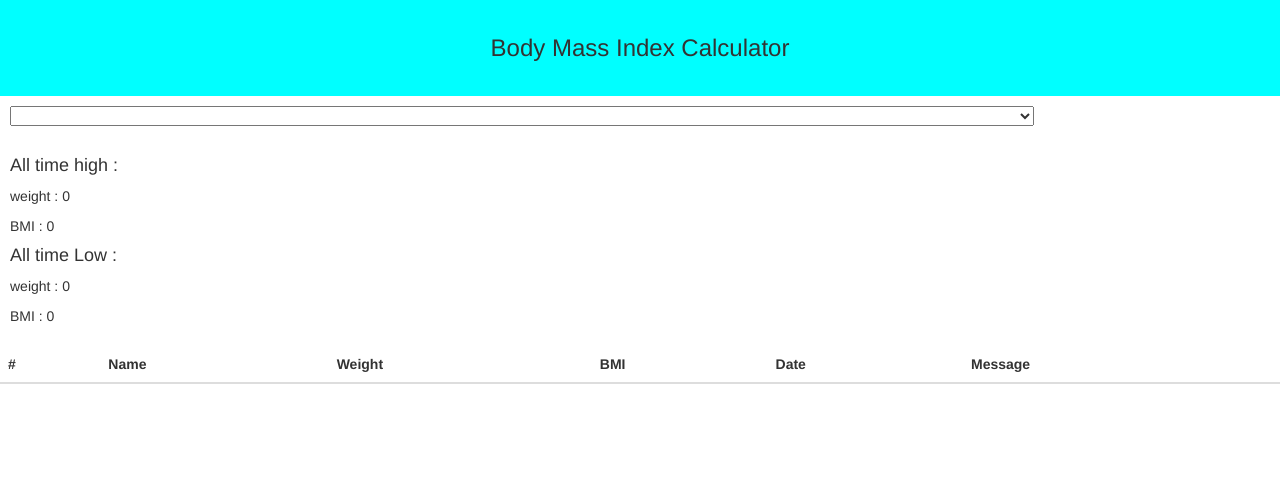
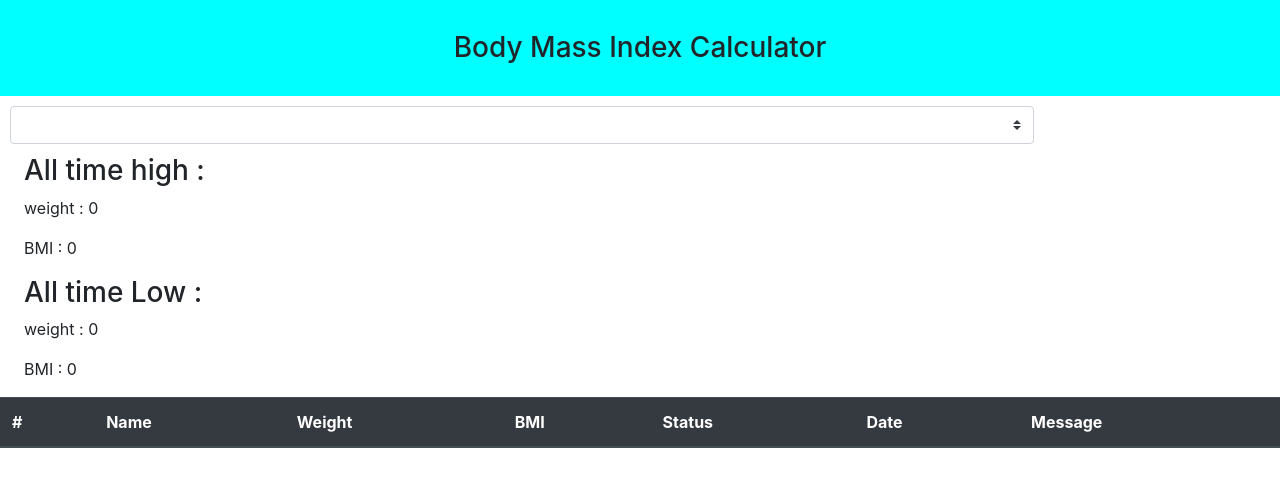
Before and after one commit to codebantai/bmi_backend, a website: page public/admin.html in a window 1280 px wide. Drawn offline with nearby package versions, Linux system fonts and the light colour scheme; no server answers.

Commit message:
fixed bootstrap styles

```diff
--- a/public/admin.html
+++ b/public/admin.html
@@ -5,45 +5,45 @@
     <meta http-equiv="X-UA-Compatible" content="IE=edge">
     <meta name="viewport" content="width=device-width, initial-scale=1.0">
     <!-- Latest compiled and minified CSS -->
-    <link rel="stylesheet" href="https://maxcdn.bootstrapcdn.com/bootstrap/3.4.1/css/bootstrap.min.css">
+    <link rel="stylesheet" href="https://stackpath.bootstrapcdn.com/bootstrap/4.3.1/css/bootstrap.min.css" integrity="sha384-ggOyR0iXCbMQv3Xipma34MD+dH/1fQ784/j6cY/iJTQUOhcWr7x9JvoRxT2MZw1T" crossorigin="anonymous">
     <link rel="stylesheet" href="./styles.css">
     <!-- jQuery library -->
-    <script src="https://ajax.googleapis.com/ajax/libs/jquery/3.5.1/jquery.min.js"></script>
-
-    <!-- Latest compiled JavaScript -->
-    <script src="https://maxcdn.bootstrapcdn.com/bootstrap/3.4.1/js/bootstrap.min.js"></script>
+    <script src="https://code.jquery.com/jquery-3.3.1.slim.min.js" integrity="sha384-q8i/X+965DzO0rT7abK41JStQIAqVgRVzpbzo5smXKp4YfRvH+8abtTE1Pi6jizo" crossorigin="anonymous"></script>
+    <script src="https://cdnjs.cloudflare.com/ajax/libs/popper.js/1.14.7/umd/popper.min.js" integrity="sha384-UO2eT0CpHqdSJQ6hJty5KVphtPhzWj9WO1clHTMGa3JDZwrnQq4sF86dIHNDz0W1" crossorigin="anonymous"></script>
+    <script src="https://stackpath.bootstrapcdn.com/bootstrap/4.3.1/js/bootstrap.min.js" integrity="sha384-JjSmVgyd0p3pXB1rRibZUAYoIIy6OrQ6VrjIEaFf/nJGzIxFDsf4x0xIM+B07jRM" crossorigin="anonymous"></script>
     <title>Document</title>
 </head>
 <body>
     <header class="header">
-        <h3 class="display-4 center">Body Mass Index Calculator</h1>
+        <h3 class=" center">Body Mass Index Calculator</h1>
     </header>
     <div class="body">
         <div>
-            <select class="custom-select" id="userId">
+            <select class="custom-select w-full" id="userId">
 
             </select>
         </div>
-        <div class="main-metrics">
+        <div class="mx-4">
             <div>
-                <h4 class="display-4">All time high :</h4>
+                <h3 >All time high :</h3>
                 <p id='high-weight'>weight : 0</p>
                 <p id='high-bmi'>BMI : 0</p>
             </div>
             <div>
-                <h4 class="display-4">All time Low :</h4>
+                <h3 >All time Low :</h3>
                 <p id='low-weight'>weight : 0</p>
                 <p id='low-bmi'>BMI : 0</p>
             </div>
         </div>
-        <div>
-            <table class="table table-dark">
+        <div class="table-responsive-lg">
+            <table class="table table-dark table-responsive-lg">
                 <thead>
                   <tr>
                     <th scope="ate">#</th>
                     <th scope="col">Name</th>
                     <th scope="col">Weight</th>
                     <th scope="col">BMI</th>
+                    <th scope="col">Status</th>
                     <th scope="ate">Date</th>
                     <th scope="ate">Message</th>
                   </tr>
--- a/public/admin.js
+++ b/public/admin.js
@@ -1,5 +1,4 @@
 
-console.log('11111111111111111111111111111111')
 const tableBody = document.getElementById('table-body')
 const select = document.getElementById('userId')
 const allTimeHighWeight = document.getElementById('high-weight')
@@ -16,7 +15,7 @@ fetch('/getall')
     console.log(data);
     allUsersData = data;
     let tableChild = '';
-    let users = '<option>choose</option>';
+    let users = '<option selected>choose</option>';
     data.forEach(item => {
       users += `<option value=${item.id}>${item.name}</option>`
       select.innerHTML = users;
@@ -51,6 +50,7 @@ getUserDetails = () => {
             <td>${res.name}</td>
             <td>${record.weight}</td>
             <td>${record.bmi.toFixed(2)}</td>
+            <td>${record.status}</td>
             <td>${dateTimeFormatter(record.createdAt)}</td>
             <td>${record.message}</td>
           </tr>`
--- a/public/styles.css
+++ b/public/styles.css
@@ -14,11 +14,11 @@
 
 .center {
   margin: auto;
-
 }
 
 .body {
   width: 100%;
+  padding: 20;
 }
 
 .submit {
@@ -38,3 +38,6 @@
 #result {
   margin: 20px;
 }
+tbody {
+  white-space: nowrap;
+}
```
Lines whose indentation alone changed are shown as unchanged.
